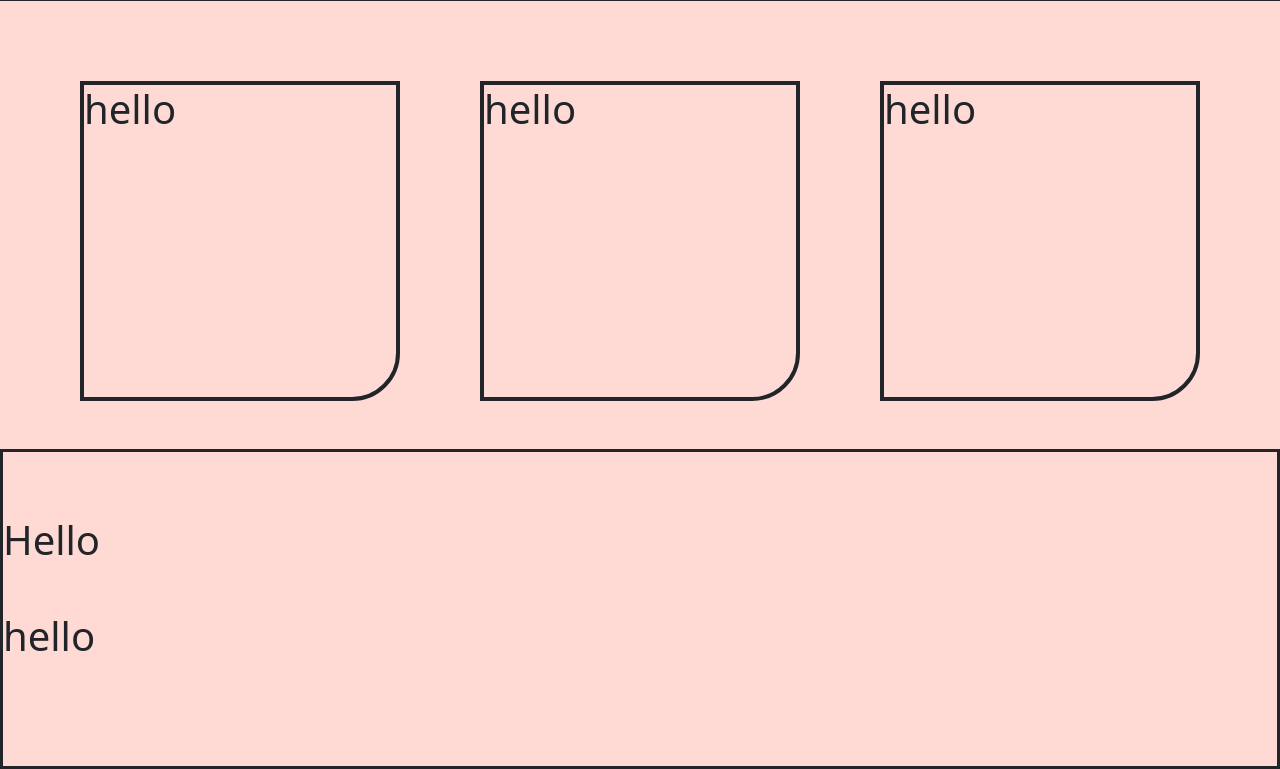
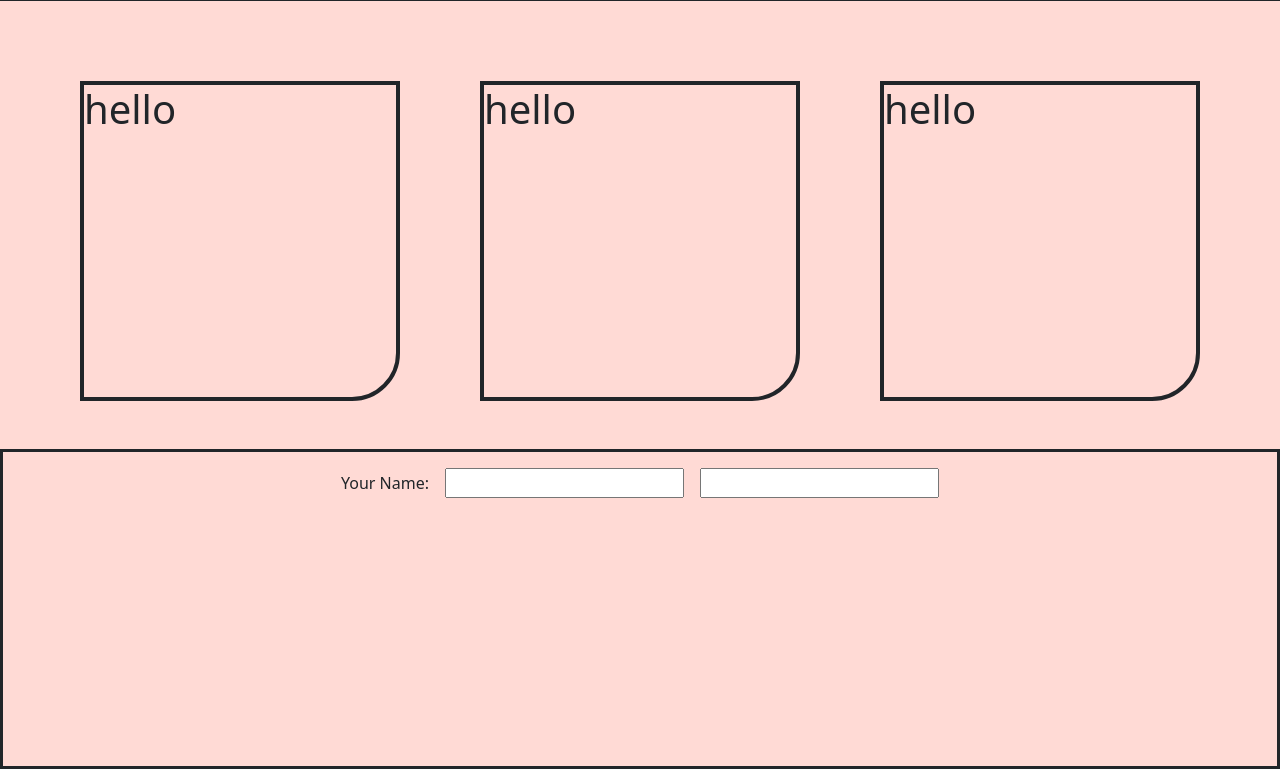
Before and after one commit to gedelao/Ranch-Site, a React (Create React App) app: page /ThankYou in a window 1280 px wide. Shown: the part 520-1289 px from the top of the page. Built offline with nearby package versions, Linux system fonts and the light colour scheme.

Commit message:
working on email form

```diff
--- a/src/components/Footer.jsx
+++ b/src/components/Footer.jsx
@@ -4,15 +4,14 @@ import styles from '../components/stylesheets/Footer.module.css'
 function Footer() {
   return (
     <div className={styles.footer}>
-        <div className={styles.logo}>
-            <div className={styles.left}>
-                <h1>
-                    Hello
-                </h1>
-              <div>
-                <h1 className={styles.header}>
-                    hello
-                </h1>
+        <div className={styles.form}>
+            <div className={styles.name}>
+              <div className={styles.firstName}>
+            <label for="name">Your Name: </label>
+                <input type="text" name="name" id="name" required/>
+              </div>
+              <div className={styles.lastName}>
+                <input type="text" name="name" id="name" required/>
               </div>
             </div>
 
--- a/src/components/stylesheets/Footer.module.css
+++ b/src/components/stylesheets/Footer.module.css
@@ -3,16 +3,23 @@
     height: 100%;
 }
 
-.logo {
+.form {
     border: solid 0.2rem;
     margin-top: 3rem;
     height: 20rem;
 }
 
-.left {
-    margin-top: 4rem;
+.name {
+    display: flex;
+    justify-content: center;
+    margin-top: 1rem;
+
 }
 
-.left .header {
-    margin-top: 3rem;
+.name label {
+    padding-right: 1rem;
 }
+
+.name .firstName {
+    padding-right: 1rem;
+}
```
